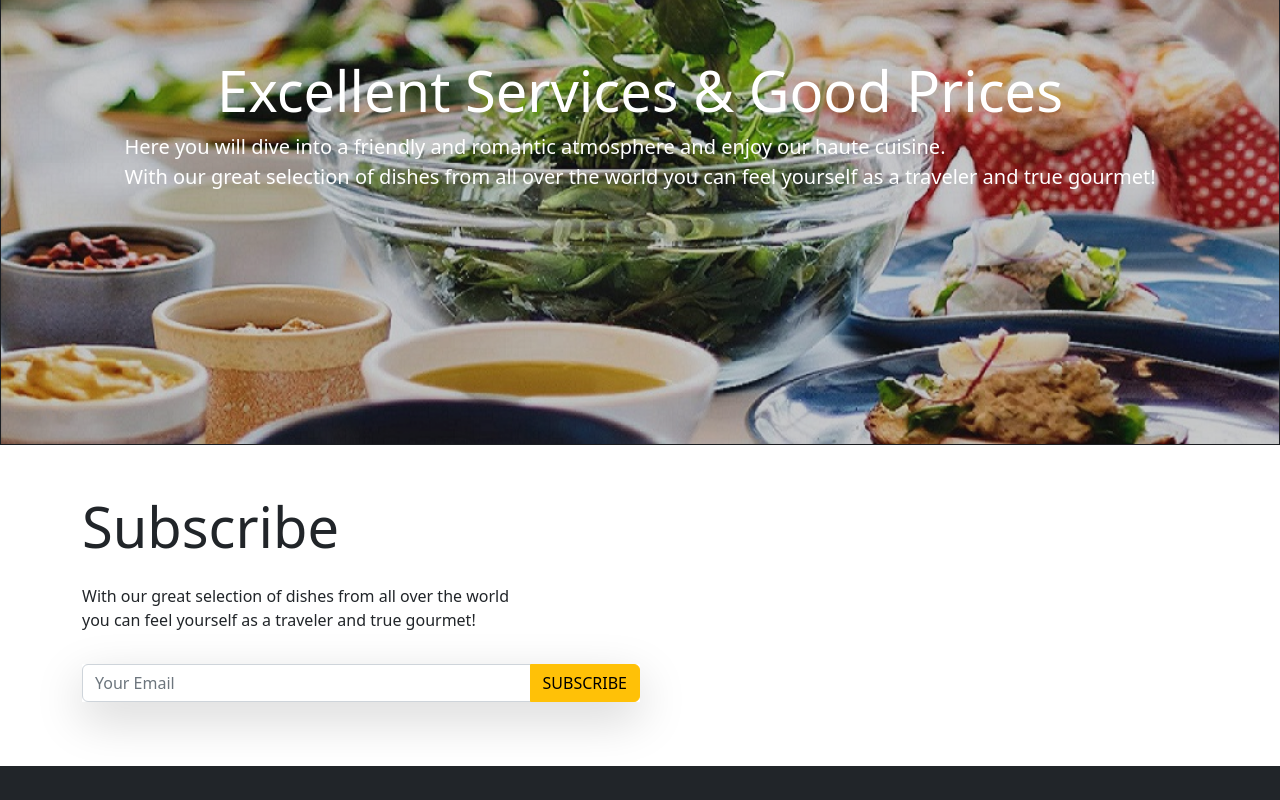
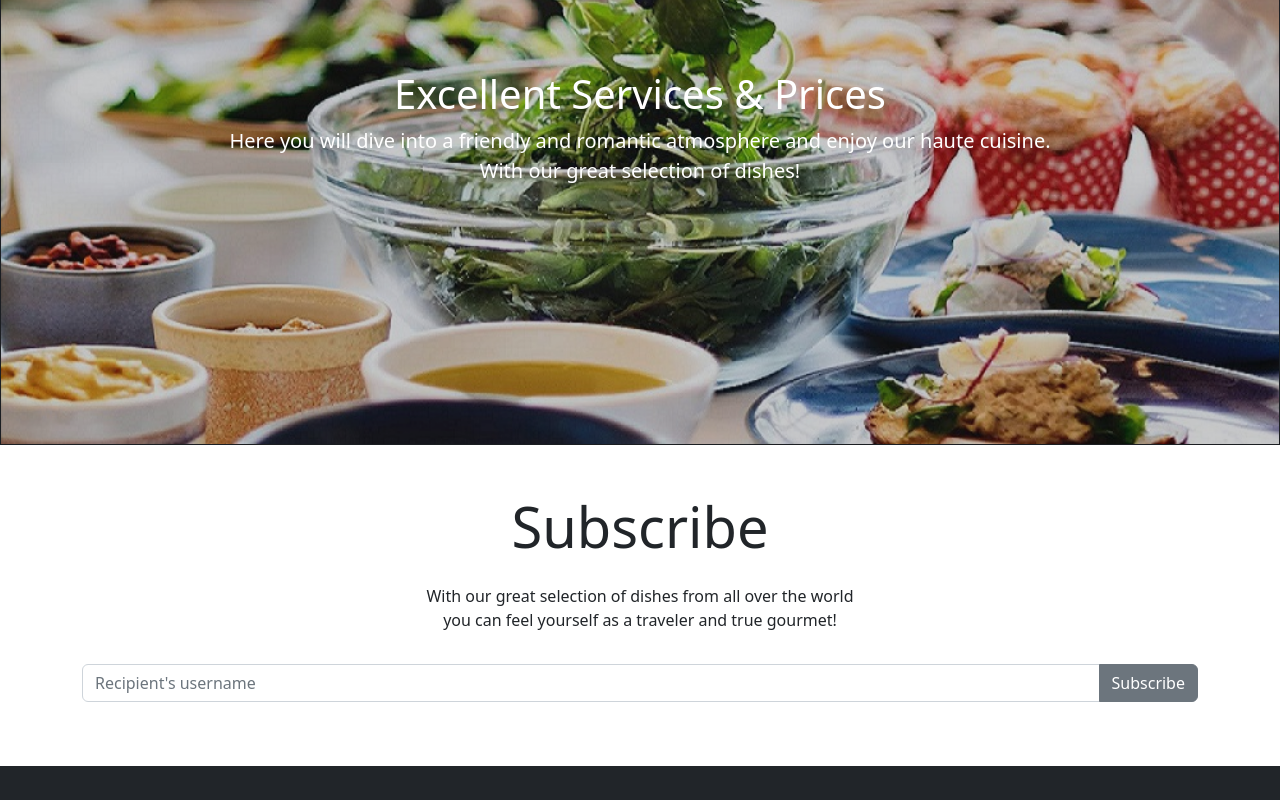
Before and after one commit to wd-ayesha/the-kitchen-diaries-client, a React (Vite) app: page / in a window 1280 px wide. Shown: the part 980-1780 px from the top of the page. Built offline with nearby package versions, Linux system fonts and the light colour scheme; no server answers.

Commit message:
details page info added

```diff
--- /dev/null
+++ b/src/pages/ChefDetails/ChefDEtails.css
@@ -0,0 +1,8 @@
+.chef-img{
+    height: 450px;
+    width: 450px;
+    border-radius: 50%;
+    margin: 0 auto;
+    padding: 10px;
+    border: 2px solid brown;
+}
--- a/src/pages/ChefDetails/ChefDetails.jsx
+++ b/src/pages/ChefDetails/ChefDetails.jsx
@@ -1,24 +1,58 @@
-import React, { useEffect, useState } from 'react';
-import { useParams } from 'react-router-dom';
-import DetailCard from '../DetailCard/DetailCard';
-
+import React, { useEffect, useState } from "react";
+import { useParams } from "react-router-dom";
+import DetailCard from "./../Home/DetailCard/DetailCard";
+import { Card } from "react-bootstrap";
+import './ChefDEtails.css'
 
 const ChefDetails = () => {
   const { id } = useParams();
-    const [details, setDetails] = useState([]);
+  const [details, setDetails] = useState({});
+  const [chefDetails, setChefDetails] = useState({});
 
   useEffect(() => {
-      fetch(`http://localhost:5000/chefs/${id}`)
+    fetch(`https://the-kitchen-diaries-server-wd-ayesha.vercel.app/chefs/${id}`)
       .then((res) => res.json())
-        .then((data) => setDetails(data.item));
-    }, []);
+      .then((data) => {
+        console.log(data);
+        setDetails(data.item);
+        setChefDetails(data.item);
+      });
+  }, [id]);
 
   return (
+    <>
+      <Card className="container pt-5 bg-info">
+        <Card.Img
+          variant="top"
+          className="chef-img" src={chefDetails?.img_url}
+        />
+        <Card.Body className="">
+          <Card.Title className="display-3 text-center"> {chefDetails?.name}</Card.Title>
+          <Card.Text className="fs-4">
+            <span className="fw-bold">Short Bio/Description: </span>
+            {chefDetails?.bio}
+          </Card.Text>
+          <Card.Text className="fs-4">
+          <span className="fw-bold">Likes:</span>
+
+            {chefDetails?.likes}
+          </Card.Text>
+          <Card.Text className="fs-4">
+            <span className="fw-bold">Number of recipes: </span>
+            {chefDetails?.num_recipes}
+          </Card.Text>
+          <Card.Text className="fs-4">
+          <span className="fw-bold"> Years of experience: </span>
+            {chefDetails?.experience_years}
+          </Card.Text>
+        </Card.Body>
+      </Card>
       <div>
-         {
-            details.recipes?.map(detail => <DetailCard key={detail.id} detail={detail}></DetailCard>)
-         }
+        {details?.recipes?.map((detail, index) => (
+          <DetailCard key={index} detail={detail}></DetailCard>
+        ))}
       </div>
+    </>
   );
 };
 
--- a/src/pages/Home/Chefs/Chefs.jsx
+++ b/src/pages/Home/Chefs/Chefs.jsx
@@ -1,12 +1,11 @@
 import React, { useEffect, useState } from "react";
 import { Card, Col, Container, Row } from "react-bootstrap";
 import { Link } from "react-router-dom";
-import ChefDetails from "../../ChefDetails/ChefDetails";
 
 const Chefs = () => {
   const [chefs, setChefs] = useState([]);
   useEffect(() => {
-    fetch("http://127.0.0.1:5000/chefs")
+    fetch("https://the-kitchen-diaries-server-wd-ayesha.vercel.app/chefs")
       .then((res) => res.json())
       .then((data) => setChefs(data))
       .catch((error) => console.log(error));
@@ -15,23 +14,23 @@ const Chefs = () => {
   return (
     <div>
       <Container>
-        <h1 className="display-4 pt-4">Our Chefs</h1>
+        <h1 className="display-4 pt-4 text-center">Our Chefs</h1>
         <Card className="border-0 py-4">
           <Card.Body>
             <Row>
               {chefs &&
                 chefs?.bangladeshi_chefs?.map((chef) => (
-                  <Col className="border" key={chef?.id} chef={chef} md={6}>
-                    <Card.Img src={chef?.img_url} />
+                  <Col className="border pt-3 text-center bg-secondary bg-gradient text-white" key={chef?.id} chef={chef} md={6}>
+                   <Card.Img className="h-50 w-50 img-thumbnail mb-2" src={chef?.img_url} />
                     <Card.Title>{chef.name}</Card.Title>
                     <Card.Text>
                       <p>Years of experience: {chef.experience_years}</p>
                       <p>Numbers of recipes: {chef.num_recipes}</p>
                       <p>Likes: {chef.likes}</p>
                     </Card.Text>
-                    <div className="mb-3">
+                    <div className="mb-2">
                       <Link to={`/${chef?.id}`}>
-                        <button>View Recipes</button>
+                        <button className="btn btn-outline-danger">View Recipes</button>
                       </Link>
                     </div>
                   </Col>
@@ -40,7 +39,6 @@ const Chefs = () => {
           </Card.Body>
         </Card>
       </Container>
-      <ChefDetails></ChefDetails>
     </div>
   );
 };
--- a/src/pages/DetailCard/DetailCard.jsx
+++ b/src/pages/Home/DetailCard/DetailCard.jsx
@@ -1,8 +1,8 @@
 import React, { useState } from "react";
-import { Button, Card, Toast } from "react-bootstrap";
+import { Button, Card, Col, Image, Row, Toast } from "react-bootstrap";
 
 const DetailCard = ({ detail }) => {
-  const { id, name, ingredients, cooking_method, rating } = detail;
+  const { id, name, ingredients, cooking_method, rating, img } = detail;
   const [favourite, setFavourite] = useState(false);
   const [showToast, setShowToast] = useState(false);
 
@@ -13,7 +13,9 @@ const DetailCard = ({ detail }) => {
 
   return (
     <div className="container my-5">
-      <Card>
+      <Row>
+        <Col className="xs={8}">
+        <Card className="bg-secondary">
         <Card.Body>
           <Card.Title>{name}</Card.Title>
           <Card.Text>
@@ -21,14 +23,14 @@ const DetailCard = ({ detail }) => {
             <ul>
               {ingredients
                 .slice(0, 5)
-                .map((ingredient) => (
-                  <li key={ingredient?.index} className="d-inline">
+                .map((ingredient, index) => (
+                  <li key={index} className="d-inline">
                     {ingredient + " "}
                   </li>
                 ))}
             </ul>
           </Card.Text>
-          <Card.Text>Cooking Method: {cooking_method}</Card.Text>
+          <Card.Text><strong>Cooking Method: </strong>{cooking_method}</Card.Text>
           <Card.Text>Rating: {rating}</Card.Text>
           <Button
             onClick={handleFavourite}
@@ -39,6 +41,13 @@ const DetailCard = ({ detail }) => {
           </Button>
         </Card.Body>
       </Card>
+        </Col>
+        <Col className="xs={4} border p-4 text-center bg-secondary rounded">
+        <Image src={img} class="img-thumbnail" alt="Recipe Image" />
+        </Col>
+      </Row>
+
+
       <Toast
         show={showToast}
         onClose={() => setShowToast(false)}
@@ -54,6 +63,7 @@ const DetailCard = ({ detail }) => {
         </Toast.Header>
         <Toast.Body>Item added as favorite!</Toast.Body>
       </Toast>
+
     </div>
   );
 };
--- a/src/pages/Home/TwoSection/TwoSection.jsx
+++ b/src/pages/Home/TwoSection/TwoSection.jsx
@@ -8,44 +8,30 @@ const TwoSection = () => {
         <div className="card text-bg-dark rounded-0">
           <img
             src={bgImg}
-            className="card-img opacity-75 rounded-0"
+            className="card-img opacity-75 rounded-0 h-75"
             alt="..."
           />
           <div className="card-img-overlay d-flex flex-column justify-content-center align-items-center container ">
-            <h2 className="card-title display-4">
-              Excellent Services & Good Prices
+            <h2 className="card-title display-6 pt-2">
+              Excellent Services & Prices
             </h2>
-            <p className="card-text fs-5">
+            <p className="card-text fs-5 text-center">
               Here you will dive into a friendly and romantic atmosphere and
-              enjoy our haute cuisine. <br /> With our great selection of dishes
-              from all over the world you can feel yourself as a traveler and
-              true gourmet!
+              enjoy our haute cuisine. <br /> With our great selection of dishes!
             </p>
           </div>
         </div>
       </section>
-      <section className="container py-5">
+      <section className="container py-5 text-center">
         <h2 className="display-4">Subscribe</h2>
         <p className="py-3">
           With our great selection of dishes from all over the world <br /> you
           can feel yourself as a traveler and true gourmet!
         </p>
-        <div className="input-group mb-3 w-50 input-btn shadow-lg">
-          <input
-            type="text"
-            className="form-control"
-            placeholder="Your Email"
-            aria-label="Recipient's email"
-            aria-describedby="button-addon2"
-          />
-          <button
-            className="btn btn-warning text-uppercase"
-            type="button"
-            id="button-addon2"
-          >
-            Subscribe
-          </button>
-        </div>
+        <div class="input-group mb-3">
+  <input type="text" class="form-control" placeholder="Recipient's username" aria-label="Recipient's username" aria-describedby="button-addon2" />
+  <button class="btn btn-secondary" type="button" id="button-addon2">Subscribe</button>
+</div>
       </section>
     </div>
   );
--- a/src/pages/Login/Login.jsx
+++ b/src/pages/Login/Login.jsx
@@ -1,7 +1,7 @@
 import React, { useContext, useState } from "react";
 import { AuthContext } from "../../provider/AuthProvider";
 import { Link } from "react-router-dom";
-import { GithubAuthProvider, getAuth, signInWithPopup } from "firebase/auth";
+import { getAuth, signInWithPopup } from "firebase/auth";
 import app from "../../firebase/firebase.config";
 
 
@@ -88,13 +88,13 @@ const Login = () => {
               Login with Github
             </button>
           </form>
-          {
+    {/*       {
             user && <div>
               <h3>User: {user.displayName}</h3>
               <p>Email: {user.email}</p>
               <img className="w-25 mb-4" src={user.photoURL} alt="" />
             </div>
-          }
+          } */}
         </div>
       </div>
     </div>
```
Also changed, not shown: src/pages/Home/Home/Home.jsx (renamed from src/pages/Home/Home.jsx, +6 -5 lines), src/routes/Routes.jsx (+5 -3 lines), 1 other file (tests, documents, lock files or other folders). Lines whose indentation alone changed are shown as unchanged.
